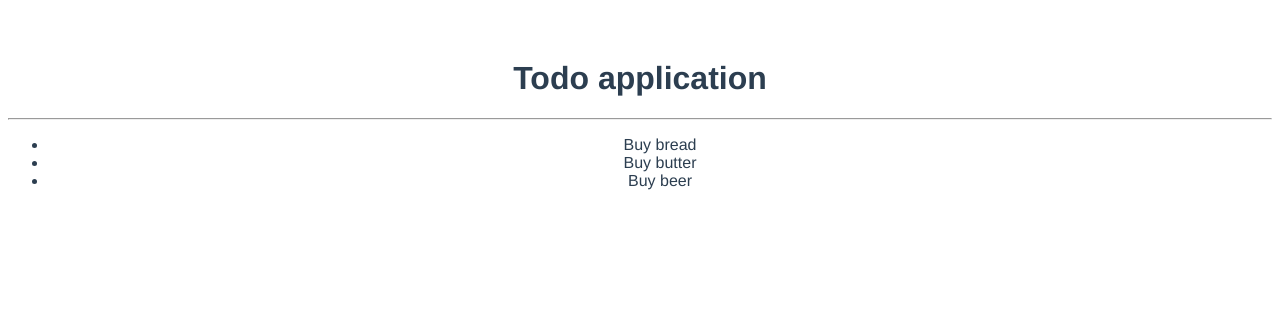
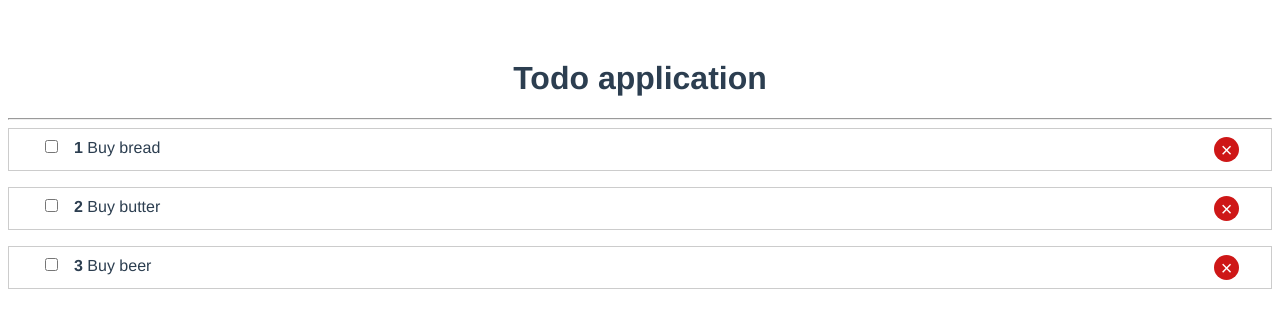
Before and after one commit to ili-che-w/vue-crash-course, a Vue app: page / in a window 1280 px wide. Shown: the top 328 px of the page. Built offline with nearby package versions, Linux system fonts and the light colour scheme.

Commit message:
[*] todo list & items styles

```diff
--- a/src/components/TodoItem.vue
+++ b/src/components/TodoItem.vue
@@ -1,6 +1,12 @@
 <template>
   <li>
-    {{ todo.title }}
+    <span>
+      <input type="checkbox" class="todo__checkbox" />
+      <strong>{{ todo.id }}</strong>
+      {{ todo.title }}
+    </span>
+
+    <button class="todo__remove">&times;</button>
   </li>
 </template>
 
@@ -14,3 +20,32 @@
   }
 }
 </script>
+
+<style scoped>
+li {
+  border: 1px solid #ccc;
+  display: flex;
+  justify-content: space-between;
+  padding: 0.5rem 2rem;
+  margin-bottom: 1rem;
+}
+
+.todo__remove {
+  background-color: rgb(206, 23, 23);
+  color: white;
+  border: none;
+  border-radius: 50%;
+  font-size: 20px;
+  line-height: 25px;
+  height: 25px;
+  width: 25px;
+}
+
+.todo__checkbox {
+  margin-right: 1rem;
+}
+
+.todo--completed {
+  text-decoration: line-through;
+}
+</style>
--- a/src/components/TodoList.vue
+++ b/src/components/TodoList.vue
@@ -15,3 +15,11 @@
   }
 }
 </script>
+
+<style scoped>
+ul {
+  list-style-type: none;
+  margin: 0;
+  padding: 0;
+}
+</style>
```
